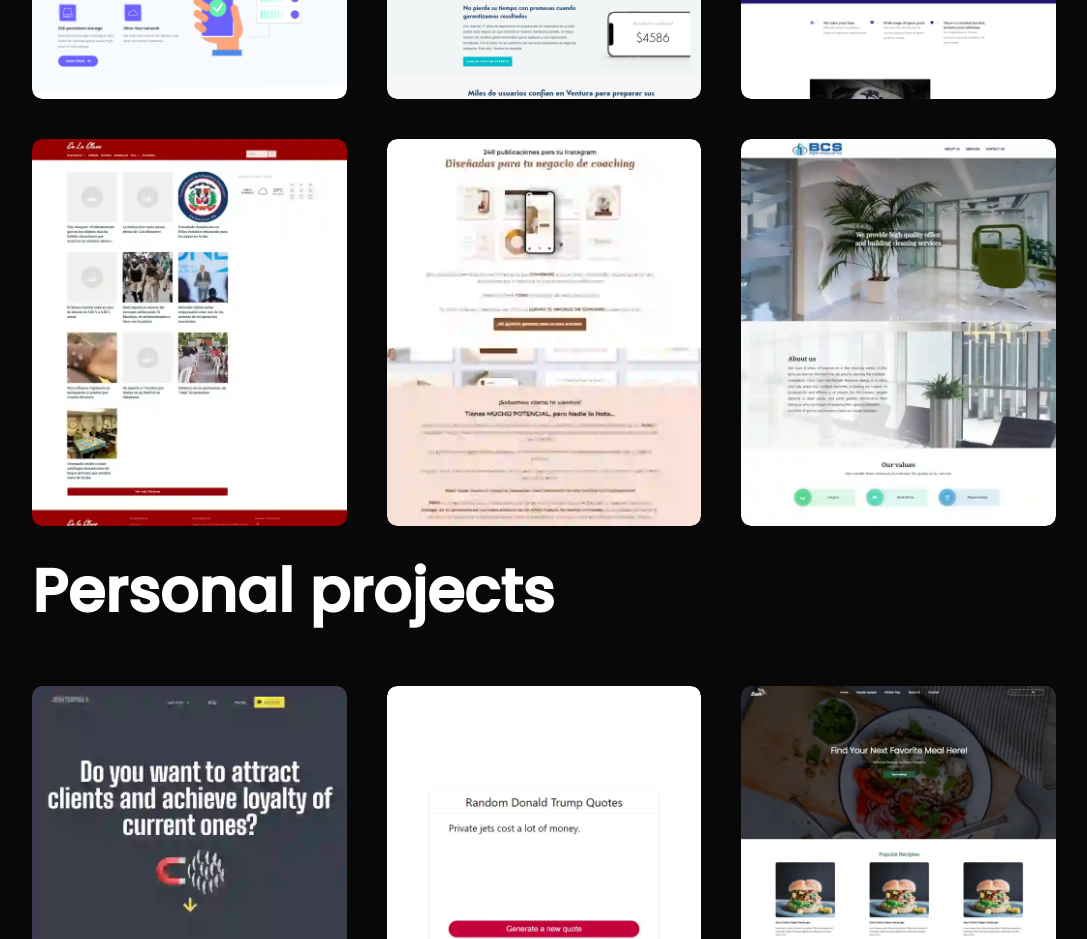
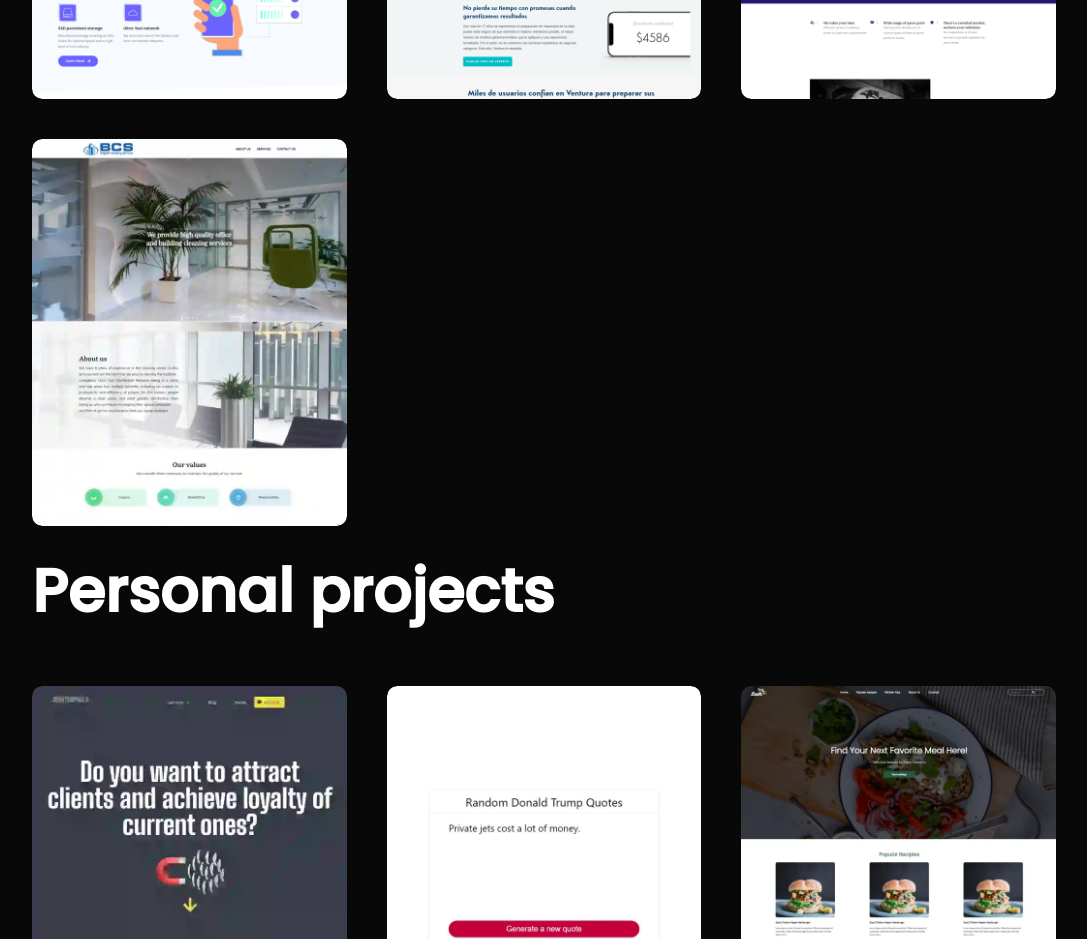
Before and after one commit to jonatantech/jonatan.github.io, a plain HTML site: page index.html in a window 1280 px wide. Shown: the part 2994-3933 px from the top of the page, without its empty margins (96-1183 px from the left). Drawn offline with Linux system fonts and the light colour scheme.

Commit message:
Update website list

```diff
--- a/index.html
+++ b/index.html
@@ -264,7 +264,7 @@
                                     class="fa-solid fa-arrow-up-right-from-square"></i></a>
                         </div>
                     </div>
-                    <div class="work">
+                    <!-- <div class="work">
                         <img src="images/enlaclave.webp" alt="" />
                         <div class="layer">
                             <h3>
@@ -276,9 +276,9 @@
                             <a href="https://enlaclave.com/" target="_blank"><i
                                     class="fa-solid fa-arrow-up-right-from-square"></i></a>
                         </div>
-                    </div>
+                    </div> -->
 
-                    <div class="work">
+                    <!-- <div class="work">
                         <img src="images/designtemplate.webp" alt="" />
                         <div class="layer">
                             <h3>
@@ -290,7 +290,7 @@
                             <a href="https://designtemplatekit.store/social-media-coach-kit/" target="_blank"><i
                                     class="fa-solid fa-arrow-up-right-from-square"></i></a>
                         </div>
-                    </div>
+                    </div> -->
                     <div class="work">
                         <img src="images/brightercleaningbcs.webp" alt="Image showcasing one of websites created" />
                         <div class="layer">
```
